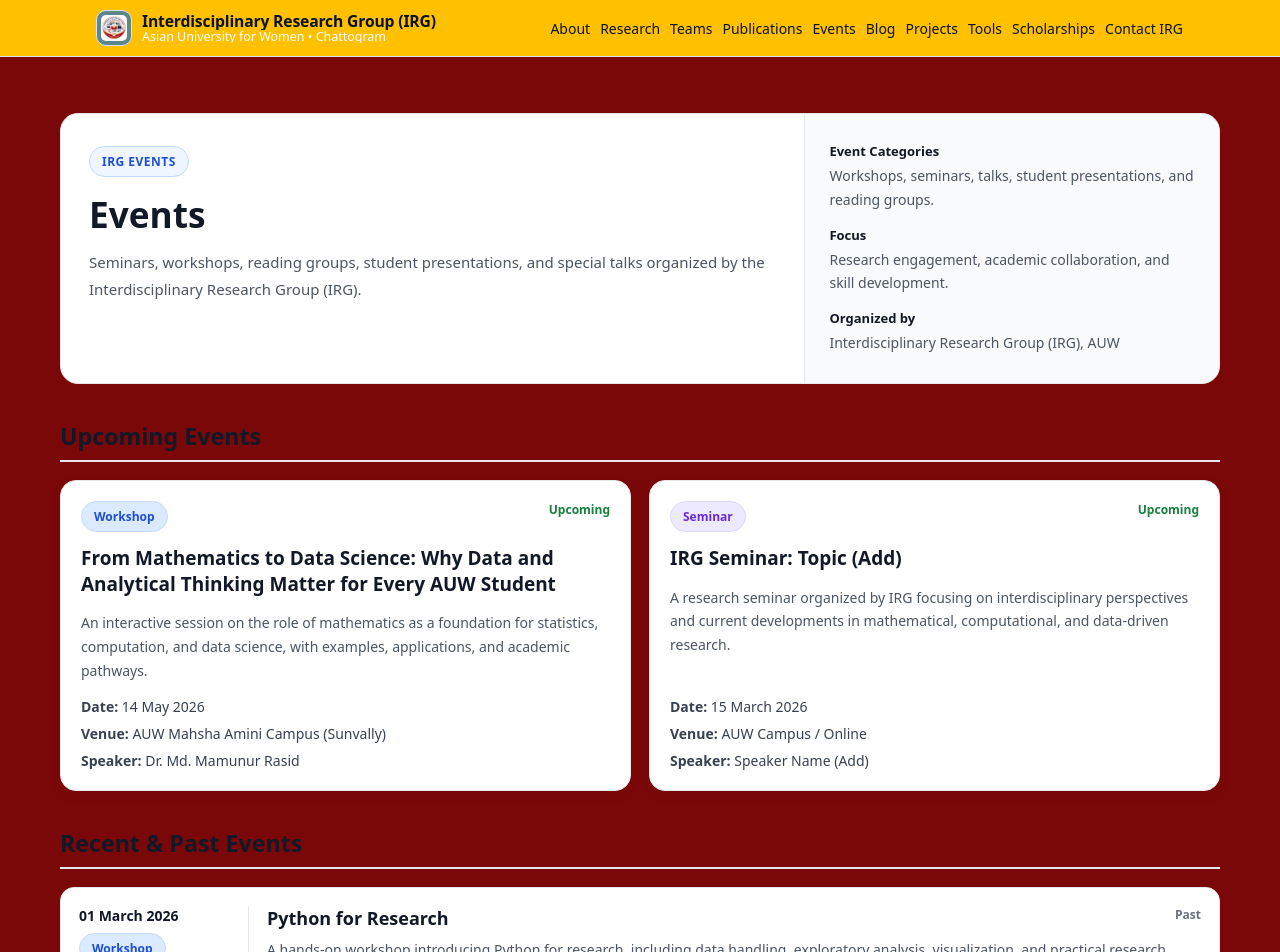
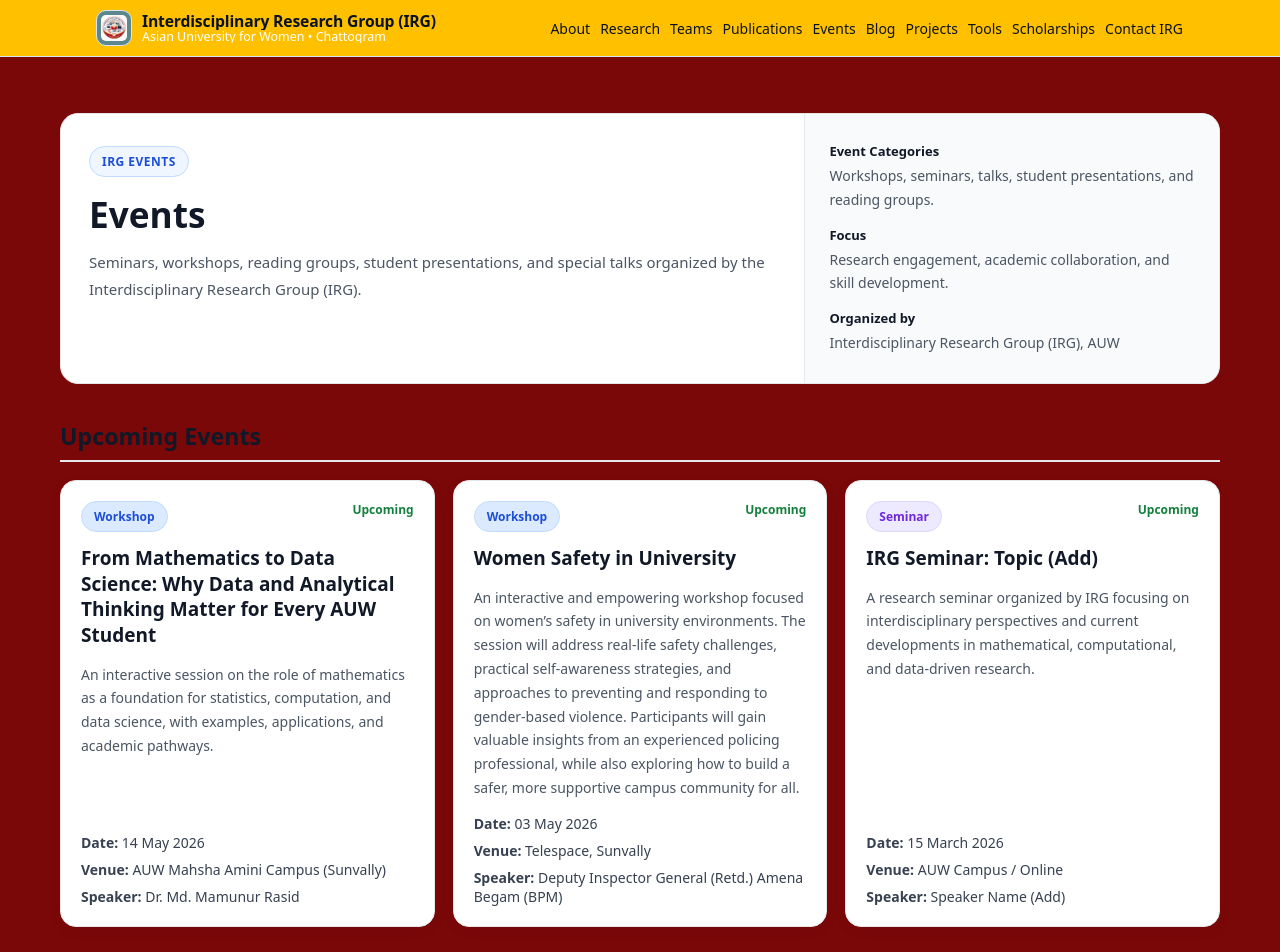
Before and after one commit to Mamunurrasid123/irg-website, a Next.js app: page /events in a window 1280 px wide. Shown: the top 952 px of the page. Built offline with nearby package versions, Linux system fonts and the light colour scheme.

Commit message:
multiple graph added

```diff
--- a/app/events/page.tsx
+++ b/app/events/page.tsx
@@ -20,7 +20,14 @@
     speaker: "Dr. Md. Mamunur Rasid",
     description:
       "An interactive session on the role of mathematics as a foundation for statistics, computation, and data science, with examples, applications, and academic pathways.",
-  },
+  },{
+  "date": "2026-05-03",
+  "title": "Women Safety in University",
+  "place": "Telespace, Sunvally",
+  "type": "Workshop",
+  "speaker": "Deputy Inspector General (Retd.) Amena Begam (BPM)",
+  "description": "An interactive and empowering workshop focused on women’s safety in university environments. The session will address real-life safety challenges, practical self-awareness strategies, and approaches to preventing and responding to gender-based violence. Participants will gain valuable insights from an experienced policing professional, while also exploring how to build a safer, more supportive campus community for all."
+},
   {
     date: "2026-03-15",
     title: "IRG Seminar: Topic (Add)",
```
